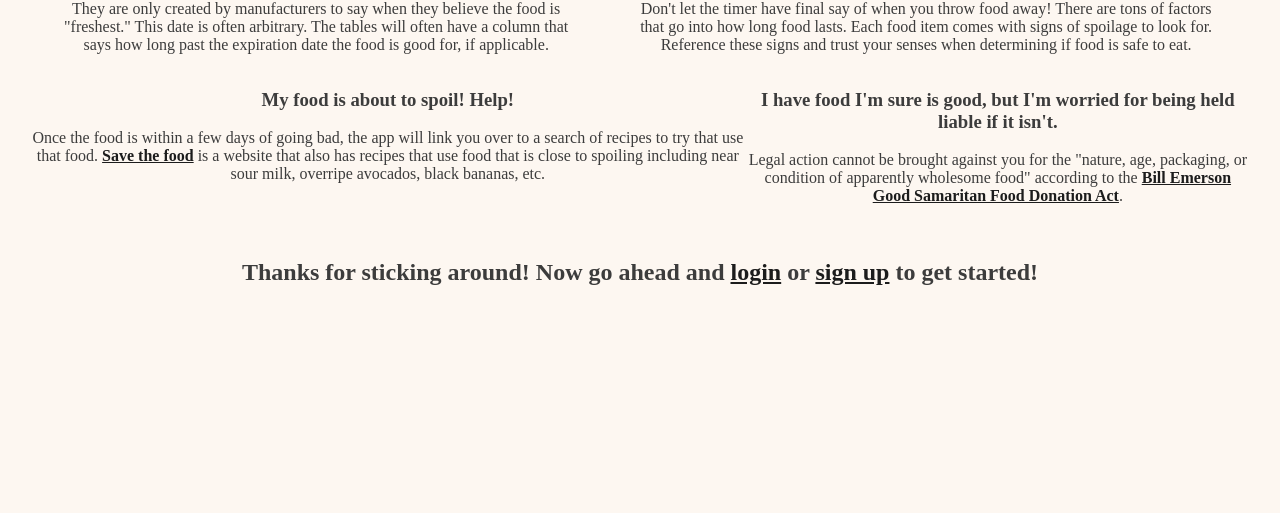
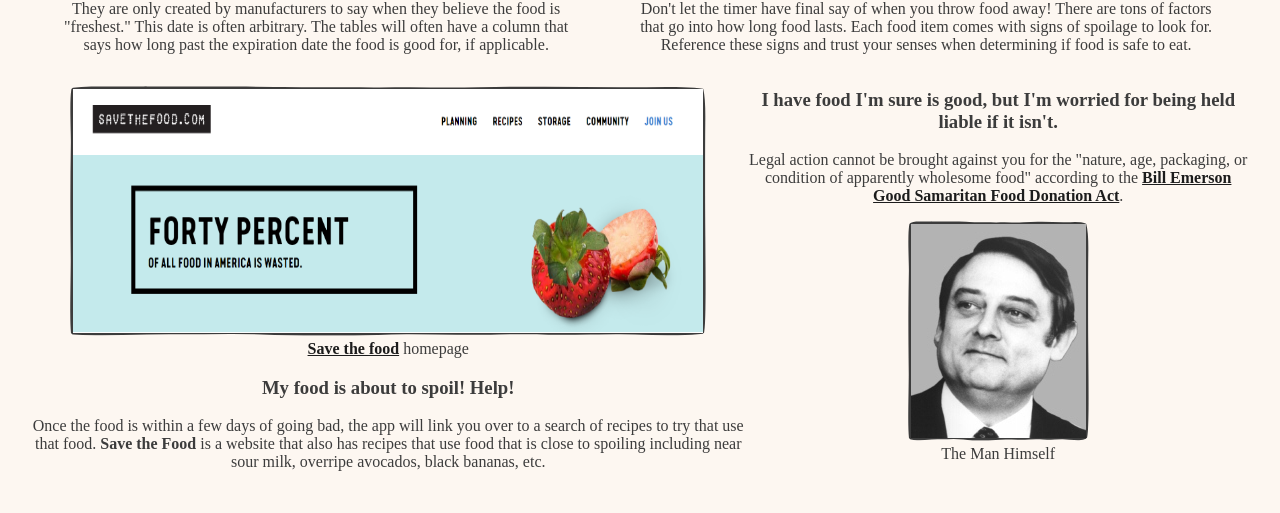
Before and after one commit to bidiaz101/my-pantry-log, a React (Create React App) app in the folder client/: page / in a window 1280 px wide. Shown: the part 1470-1983 px from the top of the page. Before the commit the page ends 1836 px from the top, so only its background shows below. Built offline with nearby package versions, Linux system fonts and the light colour scheme; no server answers; a web font is replaced by a local one.

Commit message:
homepage styling changes

```diff
--- a/client/src/components/About.js
+++ b/client/src/components/About.js
@@ -94,12 +94,13 @@ function About() {
                 <div className='section-three'>
                     <div>
                         <figure>
-
+                            <img src={require('../images/STF_homepage.png').default} alt="Save the food homepage" id='fig3' />
+                            <figcaption><a href='https://savethefood.com/' target='_blank' rel="noreferrer">Save the food</a> homepage</figcaption>
                         </figure>
                         <div>
                             <h3>My food is about to spoil! Help!</h3>
                             <p>
-                                Once the food is within a few days of going bad, the app will link you over to a search of recipes to try that use that food. <a href='https://savethefood.com/' target='_blank' rel="noreferrer">Save the food</a> is a website that also has recipes that use food that is close to spoiling including near sour milk, overripe avocados, black bananas, etc.
+                                Once the food is within a few days of going bad, the app will link you over to a search of recipes to try that use that food. <strong>Save the Food</strong> is a website that also has recipes that use food that is close to spoiling including near sour milk, overripe avocados, black bananas, etc.
                             </p>
                         </div>
                     </div>
@@ -111,7 +112,8 @@ function About() {
                             </p>
                         </div>
                         <figure>
-
+                            <img src={require('../images/BillEmerson.jpg').default} alt='Bill Emerson' />
+                            <figcaption>The Man Himself</figcaption>
                         </figure>
                     </div>
                 </div>
```
Also changed, not shown: 2 other files (tests, documents, lock files or other folders).
